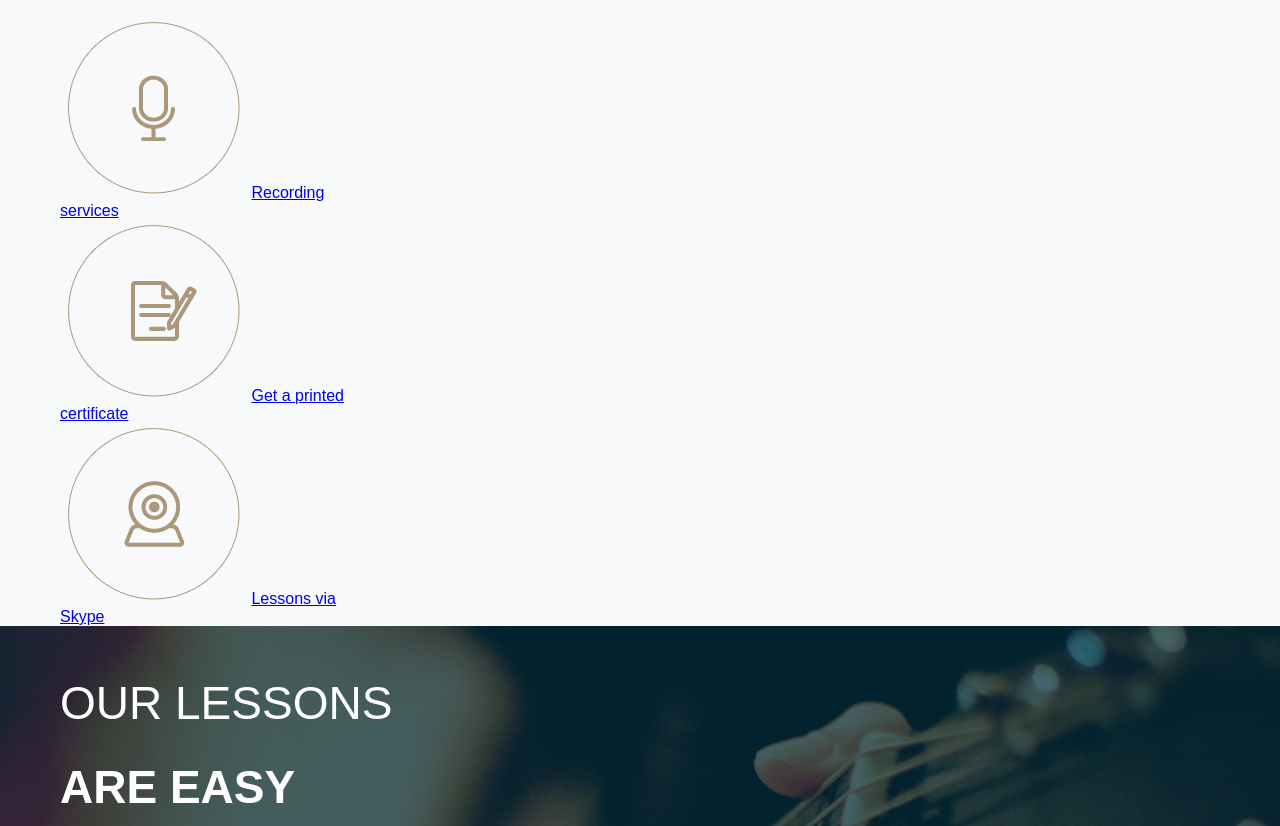
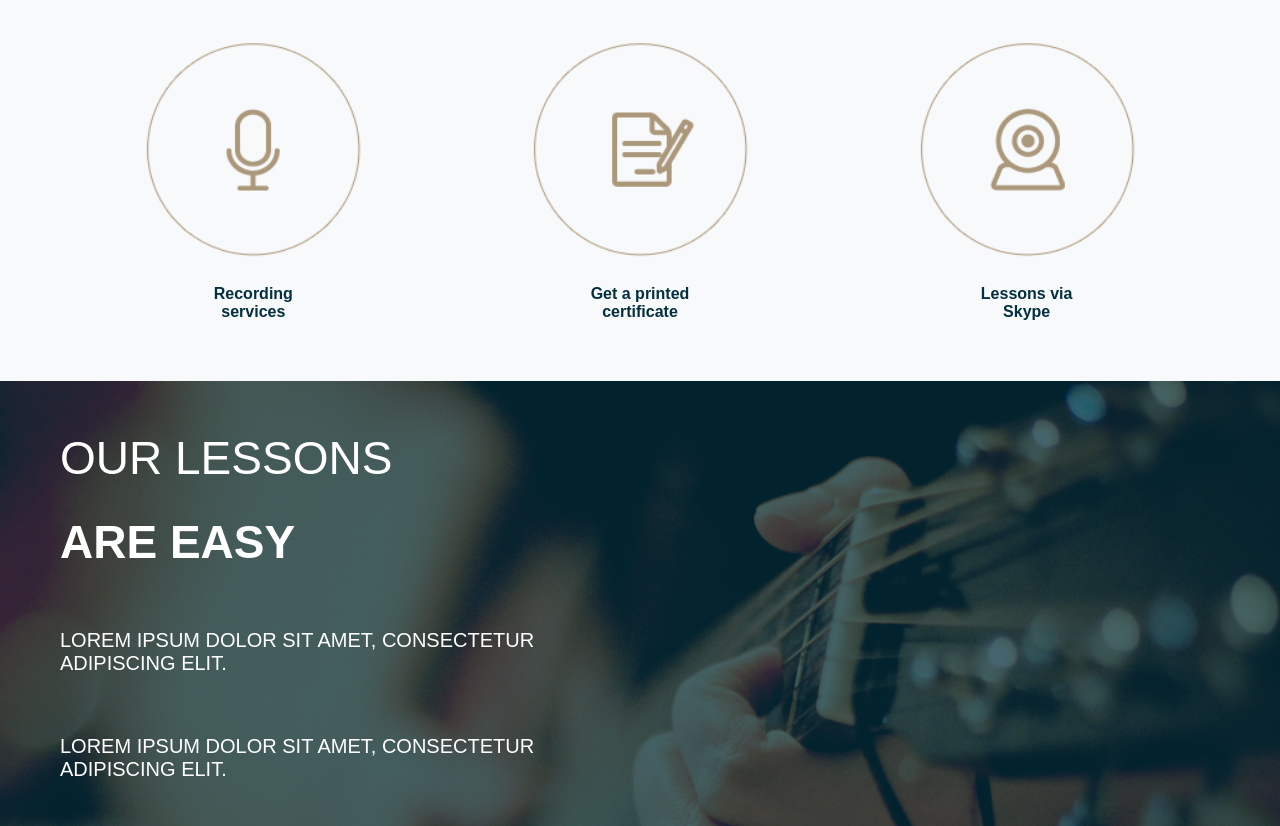
Before and after one commit to AgaPer100/SassProjectFromNetNinja, a plain HTML site: page index.html in a window 1280 px wide. Shown: the part 1045-1871 px from the top of the page. Drawn offline with Linux system fonts and the light colour scheme.

Commit message:
styled services section

```diff
--- a/scss/styles.scss
+++ b/scss/styles.scss
@@ -10,7 +10,7 @@
     }
     li{
         float: left;
-        width: 14%;
+        width: (100% / 6);
     }
     a{
         color: $offwhite;
@@ -43,3 +43,28 @@ section h1{
         margin: 60px 0;
     }
 }
+
+#services{
+    margin-bottom: 60px;
+    li{
+        float: left;
+        box-sizing: border-box;
+        text-align: center;
+        width: (100% / 3);
+    }
+    img{
+        width: 60%;
+        margin: 20px 20%;
+    }
+    a{
+        text-decoration: none;
+        color: $deepBlue;
+        font-weight: bold;
+        &:hover{
+            color: red;
+        }
+    }
+    ul{
+        @include clearFix;
+    }
+}
```
Also changed, not shown: css/styles.css.
